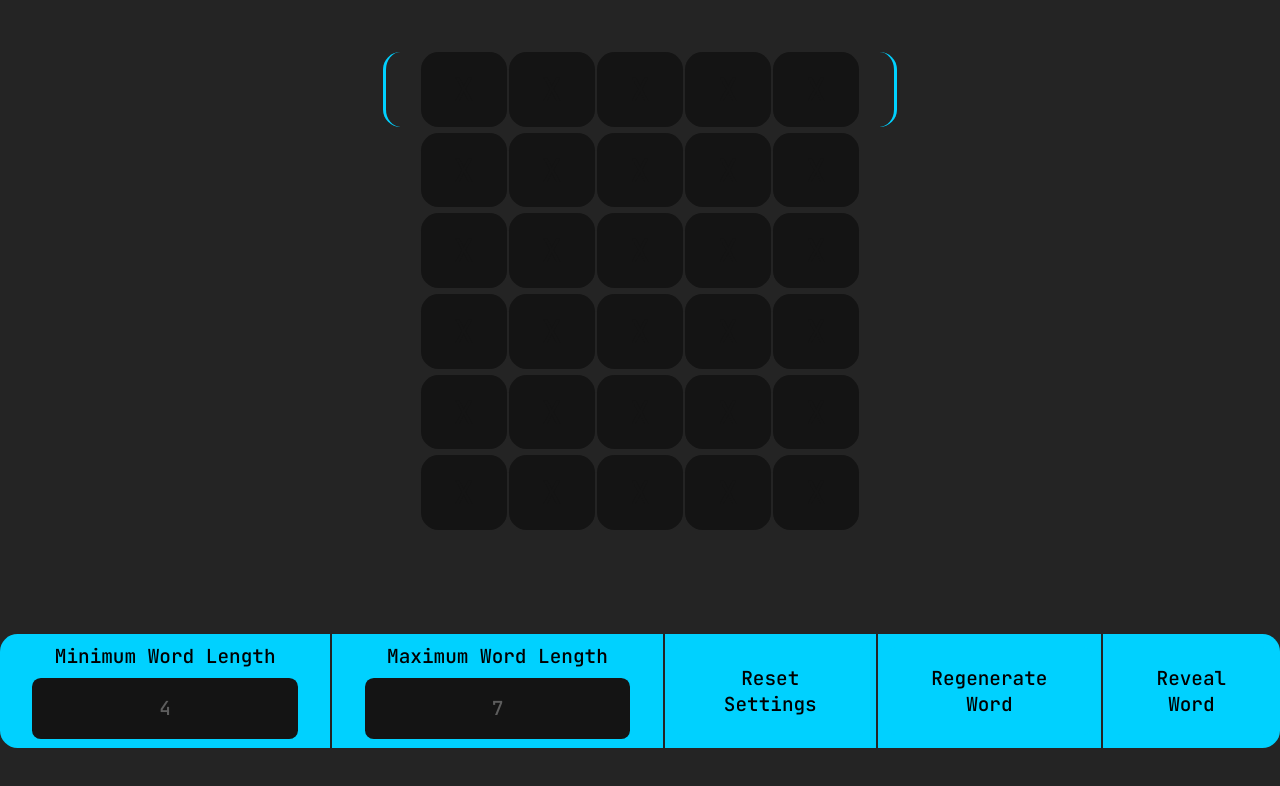
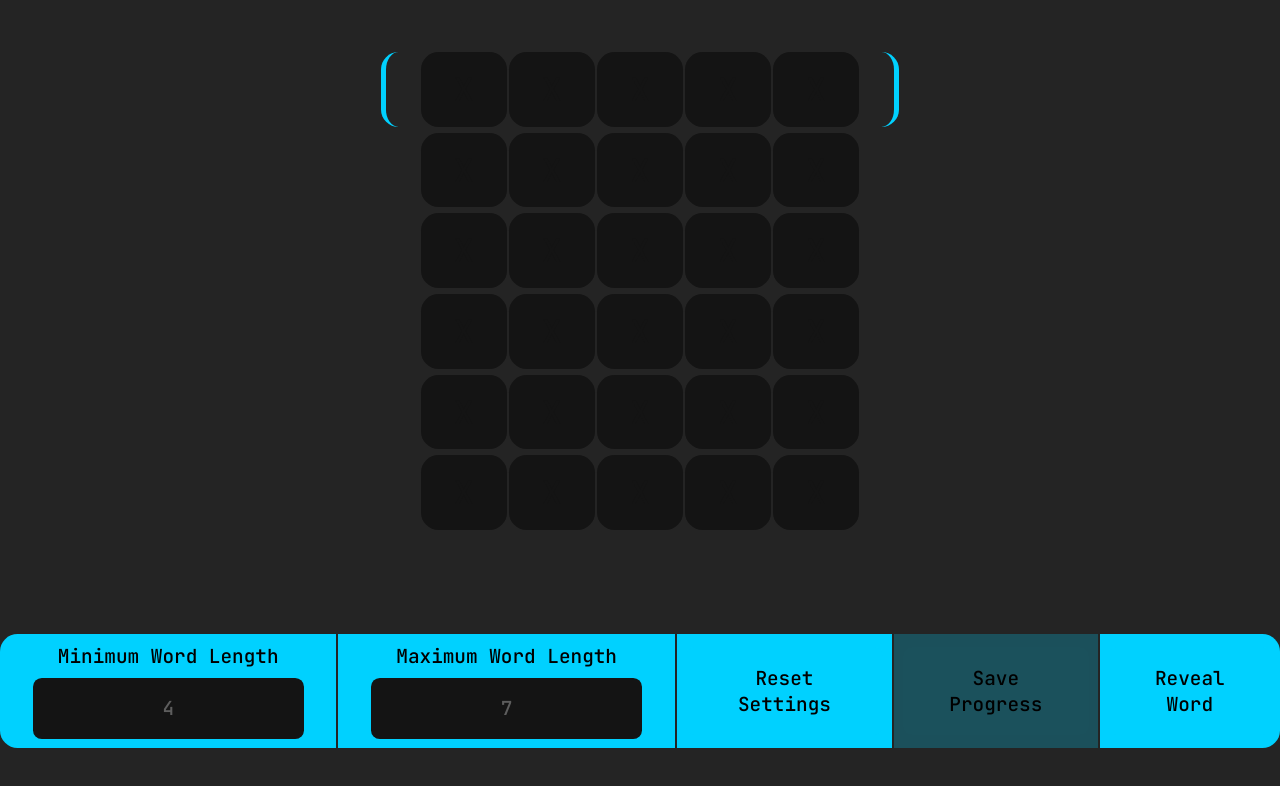
Before and after one commit to ZeSved/Wordie, a React (Vite) app: page / in a window 1280 px wide. Shown: the top 786 px of the page. Built offline with nearby package versions, Linux system fonts and the light colour scheme.

Commit message:
"save progress" button display

```diff
--- a/src/App.tsx
+++ b/src/App.tsx
@@ -4,8 +4,9 @@ import Board from './board/board'
 import UserInput from './user-input/user-input'
 import { DefSet } from './types/types'
 import { reducer } from './utils/reducer'
-import { getWord } from './utils/getWord'
 import { typeLetter } from './utils/typeLetter'
+import { generate } from 'random-words'
+import { createContent } from './utils/createContent'
 
 export const DEFAULT_SETTINGS: DefSet = {
 	maxSize: 7,
@@ -15,20 +16,40 @@ export const DEFAULT_SETTINGS: DefSet = {
 	curRow: 0,
 }
 
+const WORD_KEY = 'word'
+const WORDLIST_KEY = 'word_list'
+
 function App() {
 	const [user, dispatch] = useReducer(reducer, DEFAULT_SETTINGS)
 
 	useEffect(() => {
-		getWord(user, dispatch)
+		// const word = generate({
+		// 	maxLength: user.maxSize ?? user.minSize + 1,
+		// 	minLength: user.minSize ?? user.maxSize - 1,
+		// })
+		const word = 'house'
+
+		dispatch({ type: 'set-word', payload: window.localStorage.getItem(WORD_KEY) ?? word })
+		dispatch({
+			type: 'set-word-list',
+			payload: JSON.parse(
+				window.localStorage.getItem(WORDLIST_KEY) ?? JSON.stringify(createContent(word))
+			),
+		})
+
+		console.log(createContent(word))
 
 		console.log(user.word)
 		console.log(user.wordList)
+		console.log(word)
 
-		window.addEventListener('keydown', (e) => typeLetter(e, user, dispatch))
+		window.addEventListener('keydown', (e) =>
+			dispatch({ type: 'set-word-list', payload: typeLetter(e, user)! })
+		)
 
 		return () => {
 			window.removeEventListener('keydown', (e) =>
-				typeLetter(e, user, dispatch)
+				dispatch({ type: 'set-word-list', payload: typeLetter(e, user)! })
 			)
 		}
 	}, [])
@@ -36,10 +57,7 @@ function App() {
 	return (
 		<div className='wrapper'>
 			<div className='main'>
-				<Board
-					dispatch={dispatch}
-					user={user}
-				/>
+				<Board user={user} />
 				<UserInput
 					user={user}
 					dispatch={dispatch}
--- a/src/board/board.module.scss
+++ b/src/board/board.module.scss
@@ -14,8 +14,8 @@
 
 	.current {
 		border-radius: var(--default-gap);
-		border-left: 0.2rem solid var(--call-to-action-color);
-		border-right: 0.2rem solid var(--call-to-action-color);
+		border-left: 0.3rem solid var(--call-to-action-color);
+		border-right: 0.3rem solid var(--call-to-action-color);
 		padding: 0 calc(var(--default-gap) * 2);
 	}
 
--- a/src/board/board.tsx
+++ b/src/board/board.tsx
@@ -1,13 +1,7 @@
-import { Action, DefSet } from '../types/types'
+import { DefSet } from '../types/types'
 import s from './board.module.scss'
 
-export default function Board({
-	user,
-	dispatch,
-}: {
-	user: DefSet
-	dispatch: React.Dispatch<Action>
-}) {
+export default function Board({ user }: { user: DefSet }) {
 	console.log(user.wordList)
 	return (
 		<section className={s.main}>
--- a/src/user-input/user-input.module.scss
+++ b/src/user-input/user-input.module.scss
@@ -33,6 +33,14 @@
 		}
 	}
 
+	.nosave {
+		background-color: #00d1ff40;
+
+		> button {
+			background-color: #00d1ff01;
+		}
+	}
+
 	:last-child {
 		border-radius: 0 var(--default-gap) var(--default-gap) 0;
 	}
--- a/src/user-input/user-input.tsx
+++ b/src/user-input/user-input.tsx
@@ -1,5 +1,5 @@
+import { useState } from 'react'
 import { Action, DefSet } from '../types/types'
-import { getWord } from '../utils/getWord'
 import s from './user-input.module.scss'
 
 export default function UserInput({
@@ -9,6 +9,8 @@ export default function UserInput({
 	user: DefSet
 	dispatch: React.Dispatch<Action>
 }) {
+	const [saveProgress, setSaveProgress] = useState(false)
+
 	return (
 		<>
 			<div className={s.btns}>
@@ -51,10 +53,8 @@ export default function UserInput({
 						Reset Settings
 					</button>
 				</div>
-				<div>
-					<button onClick={() => getWord(user, dispatch)}>
-						Regenerate Word
-					</button>
+				<div className={saveProgress ? '' : s.nosave}>
+					<button onClick={() => setSaveProgress(!saveProgress)}>Save Progress</button>
 				</div>
 				<div>
 					<button
--- /dev/null
+++ b/src/utils/createContent.ts
@@ -0,0 +1,23 @@
+import { WordList } from "../types/types"
+
+export function createContent(word: string) {
+  const wordList: WordList[][] = []
+
+  for (let i = 0; i <= 5; i++) {
+    const subArr: WordList[] = []
+
+    for (let j = 0; j < word.length; j++) {
+      subArr.push({
+        content: word[j].toUpperCase(),
+        guessed: {
+          content: '',
+          correct: false,
+        },
+      })
+    }
+
+    wordList.push(subArr)
+  }
+
+  return wordList
+}
--- a/src/utils/getWord.ts
+++ /dev/null
@@ -1,36 +0,0 @@
-import { generate } from "random-words";
-import { Action, DefSet, WordList } from "../types/types";
-
-export function getWord(
-  user: DefSet,
-  dispatch: React.Dispatch<Action>
-) {
-  // const word = generate({ maxLength: user.maxSize ?? user.minSize + 1, minLength: user.minSize ?? user.maxSize - 1 })
-  const word = 'house'
-
-  const wordList: WordList[][] = []
-
-  for (let i = 0; i <= 5; i++) {
-    const subArr: WordList[] = []
-
-    for (let j = 0; j < word.length; j++) {
-      subArr.push({
-        content: word[j].toUpperCase(),
-        guessed: {
-          content: '',
-          correct: false,
-        }
-      })
-    }
-
-    wordList.push(subArr)
-  }
-
-  console.log(wordList)
-
-  dispatch({ type: "set-word", payload: word })
-  dispatch({ type: "set-word-list", payload: wordList })
-
-  console.log(user.word)
-  console.log(user.wordList)
-}
--- a/src/utils/typeLetter.ts
+++ b/src/utils/typeLetter.ts
@@ -1,13 +1,9 @@
-import { Action, DefSet } from "../types/types"
+import { DefSet } from "../types/types"
 import { boardCheck } from "./boardCheck"
 
-export function typeLetter(e: KeyboardEvent, user: DefSet, dispatch: React.Dispatch<Action>) {
+export function typeLetter(e: KeyboardEvent, user: DefSet) {
   const indexesOfFirst = boardCheck(user)
   const newArr = [...user.wordList]
-  console.log(user.word)
-  console.log(user.wordList)
-  console.log(indexesOfFirst)
-  console.log(newArr)
   const indexedArr = newArr[indexesOfFirst.index1][indexesOfFirst.index2]
 
   switch (true) {
@@ -34,5 +30,5 @@ export function typeLetter(e: KeyboardEvent, user: DefSet, dispatch: React.Dispa
       break
   }
 
-  dispatch({ type: 'set-word-list', payload: newArr })
+  return newArr
 }
```
